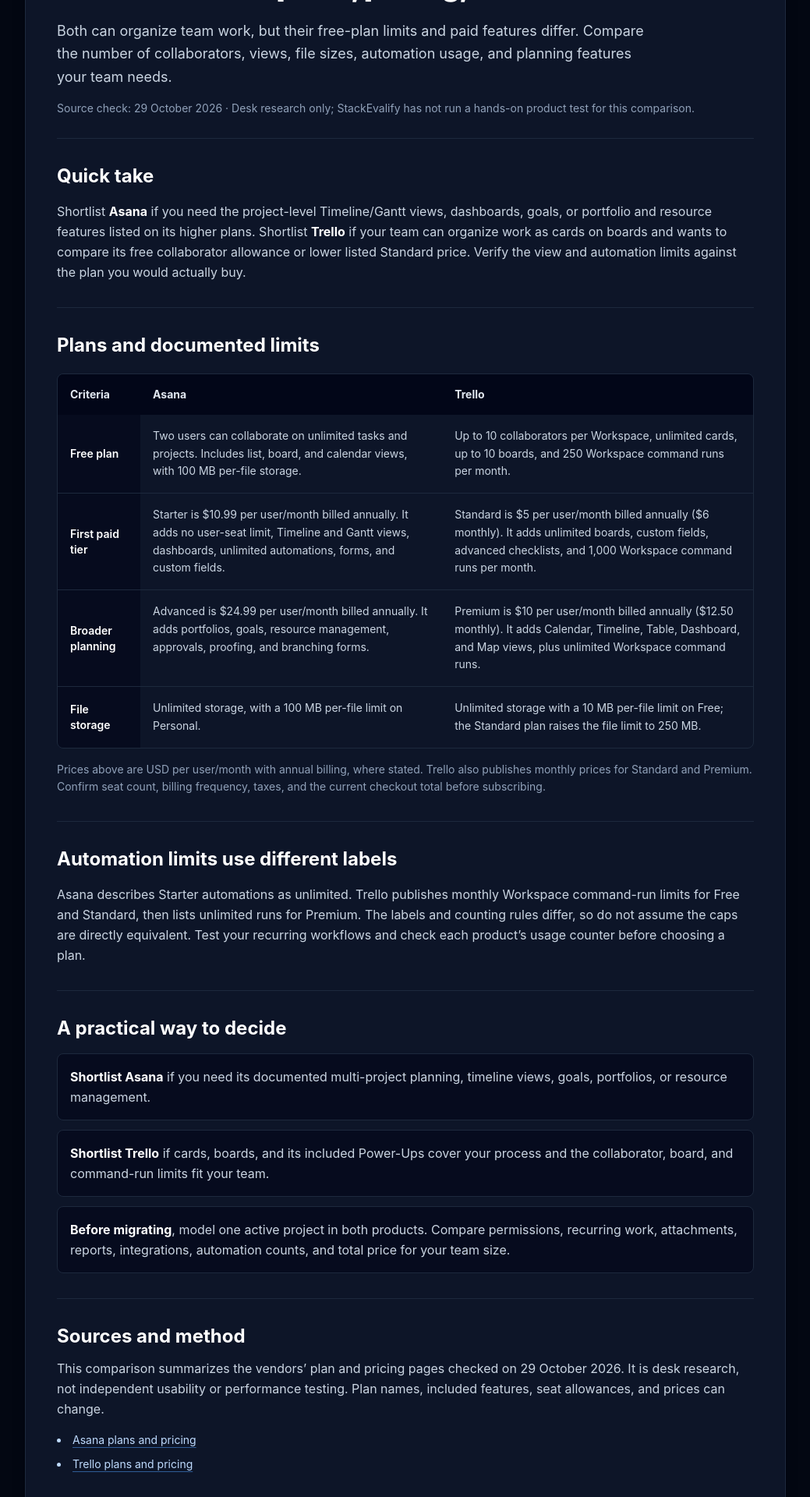
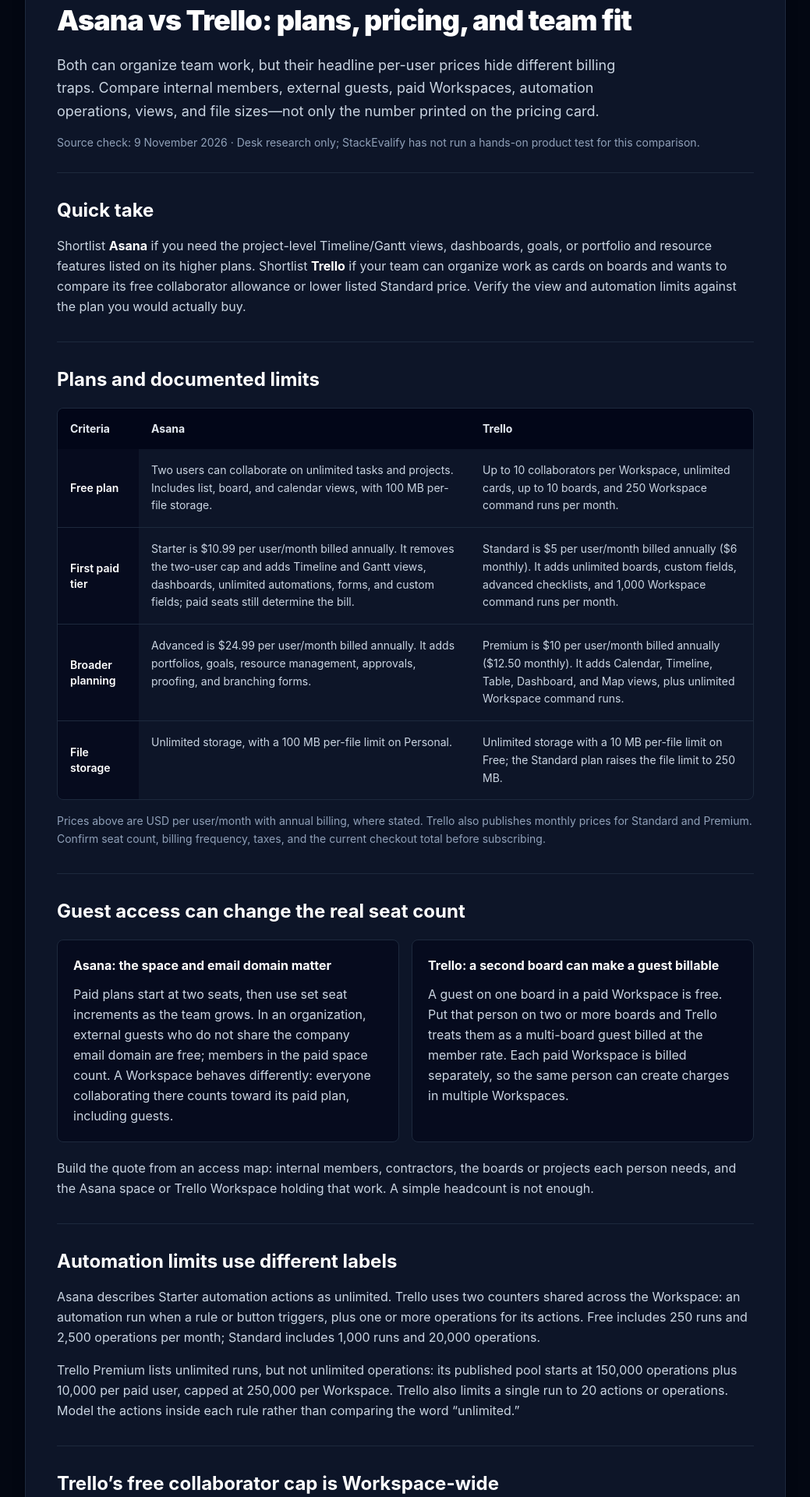
Before and after one commit to nguyenquocthieu231218-afk/b2b-hub, a Next.js app: page /asana-vs-trello in a window 1280 px wide. Shown: the part 520-2440 px from the top of the page at 78% size, without its empty margins (120-1159 px from the left). Built offline with nearby package versions, Linux system fonts and the light colour scheme.

Commit message:
Explain Asana and Trello billing limits (#11)
Clarify seat and guest billing, automation operation quotas, Free Workspace failure behavior, and source-check synchronization using current official vendor documentation.

```diff
--- a/app/asana-vs-trello/page.tsx
+++ b/app/asana-vs-trello/page.tsx
@@ -15,7 +15,7 @@ const comparisonRows = [
   },
   {
     label: 'First paid tier',
-    asana: 'Starter is $10.99 per user/month billed annually. It adds no user-seat limit, Timeline and Gantt views, dashboards, unlimited automations, forms, and custom fields.',
+    asana: 'Starter is $10.99 per user/month billed annually. It removes the two-user cap and adds Timeline and Gantt views, dashboards, unlimited automations, forms, and custom fields; paid seats still determine the bill.',
     trello: 'Standard is $5 per user/month billed annually ($6 monthly). It adds unlimited boards, custom fields, advanced checklists, and 1,000 Workspace command runs per month.',
   },
   {
@@ -40,10 +40,10 @@ export default function AsanaVsTrelloPage() {
             Asana vs Trello: plans, pricing, and team fit
           </h1>
           <p className="mt-5 max-w-3xl text-lg leading-relaxed text-slate-300">
-            Both can organize team work, but their free-plan limits and paid features differ. Compare the number of collaborators, views, file sizes, automation usage, and planning features your team needs.
+            Both can organize team work, but their headline per-user prices hide different billing traps. Compare internal members, external guests, paid Workspaces, automation operations, views, and file sizes—not only the number printed on the pricing card.
           </p>
           <p className="mt-4 text-sm text-slate-400">
-            Source check: <time dateTime="2026-10-29">29 October 2026</time> · Desk research only; StackEvalify has not run a hands-on product test for this comparison.
+            Source check: <time dateTime="2026-11-09">9 November 2026</time> · Desk research only; StackEvalify has not run a hands-on product test for this comparison.
           </p>
         </header>
 
@@ -58,7 +58,7 @@ export default function AsanaVsTrelloPage() {
           <h2 id="plan-details" className="text-2xl font-bold text-white">Plans and documented limits</h2>
           <div className="mt-5 hidden overflow-x-auto rounded-lg border border-slate-800 sm:block">
             <table className="w-full min-w-[42rem] border-collapse text-left text-sm">
-              <caption className="sr-only">Published Asana and Trello plan details checked on 29 October 2026</caption>
+              <caption className="sr-only">Published Asana and Trello plan details checked on 9 November 2026</caption>
               <thead className="bg-slate-950 text-slate-200">
                 <tr>
                   <th scope="col" className="p-4">Criteria</th>
@@ -99,10 +99,41 @@ export default function AsanaVsTrelloPage() {
           </p>
         </section>
 
+        <section aria-labelledby="access-billing" className="border-b border-slate-800 py-8">
+          <h2 id="access-billing" className="text-2xl font-bold text-white">Guest access can change the real seat count</h2>
+          <div className="mt-5 grid gap-4 md:grid-cols-2">
+            <article className="rounded-lg border border-slate-800 bg-slate-950/60 p-5">
+              <h3 className="font-bold text-white">Asana: the space and email domain matter</h3>
+              <p className="mt-3 leading-relaxed text-slate-300">
+                Paid plans start at two seats, then use set seat increments as the team grows. In an organization, external guests who do not share the company email domain are free; members in the paid space count. A Workspace behaves differently: everyone collaborating there counts toward its paid plan, including guests.
+              </p>
+            </article>
+            <article className="rounded-lg border border-slate-800 bg-slate-950/60 p-5">
+              <h3 className="font-bold text-white">Trello: a second board can make a guest billable</h3>
+              <p className="mt-3 leading-relaxed text-slate-300">
+                A guest on one board in a paid Workspace is free. Put that person on two or more boards and Trello treats them as a multi-board guest billed at the member rate. Each paid Workspace is billed separately, so the same person can create charges in multiple Workspaces.
+              </p>
+            </article>
+          </div>
+          <p className="mt-5 leading-relaxed text-slate-300">
+            Build the quote from an access map: internal members, contractors, the boards or projects each person needs, and the Asana space or Trello Workspace holding that work. A simple headcount is not enough.
+          </p>
+        </section>
+
         <section aria-labelledby="automation" className="border-b border-slate-800 py-8">
           <h2 id="automation" className="text-2xl font-bold text-white">Automation limits use different labels</h2>
           <p className="mt-4 leading-relaxed text-slate-300">
-            Asana describes Starter automations as unlimited. Trello publishes monthly Workspace command-run limits for Free and Standard, then lists unlimited runs for Premium. The labels and counting rules differ, so do not assume the caps are directly equivalent. Test your recurring workflows and check each product’s usage counter before choosing a plan.
+            Asana describes Starter automation actions as unlimited. Trello uses two counters shared across the Workspace: an automation run when a rule or button triggers, plus one or more operations for its actions. Free includes 250 runs and 2,500 operations per month; Standard includes 1,000 runs and 20,000 operations.
+          </p>
+          <p className="mt-4 leading-relaxed text-slate-300">
+            Trello Premium lists unlimited runs, but not unlimited operations: its published pool starts at 150,000 operations plus 10,000 per paid user, capped at 250,000 per Workspace. Trello also limits a single run to 20 actions or operations. Model the actions inside each rule rather than comparing the word “unlimited.”
+          </p>
+        </section>
+
+        <section aria-labelledby="free-plan-risk" className="border-b border-slate-800 py-8">
+          <h2 id="free-plan-risk" className="text-2xl font-bold text-white">Trello’s free collaborator cap is Workspace-wide</h2>
+          <p className="mt-4 leading-relaxed text-slate-300">
+            Trello counts Workspace members, board guests, and pending invitations toward the Free plan’s ten-collaborator limit. If the Workspace goes above the cap, its boards become view-only and its automations stop running until the collaborator count is reduced or the Workspace upgrades. A board with fewer than ten people can still be affected when other boards push the Workspace total over the limit.
           </p>
         </section>
 
@@ -118,11 +149,16 @@ export default function AsanaVsTrelloPage() {
         <section aria-labelledby="sources" className="pt-8">
           <h2 id="sources" className="text-2xl font-bold text-white">Sources and method</h2>
           <p className="mt-3 leading-relaxed text-slate-300">
-            This comparison summarizes the vendors’ plan and pricing pages checked on 29 October 2026. It is desk research, not independent usability or performance testing. Plan names, included features, seat allowances, and prices can change.
+            This comparison summarizes official plan, billing, guest, and automation documentation checked on 9 November 2026. It is desk research, not independent usability or performance testing. Plan names, included features, seat allowances, and prices can change.
           </p>
           <ul className="mt-4 list-inside list-disc space-y-2 text-sm leading-relaxed text-blue-200">
             <li><a className="underline decoration-blue-400/50 underline-offset-4 hover:text-white" href="https://asana.com/pricing" target="_blank" rel="noopener noreferrer">Asana plans and pricing</a></li>
+            <li><a className="underline decoration-blue-400/50 underline-offset-4 hover:text-white" href="https://help.asana.com/s/article/asana-subscriptions-and-pricing?language=en_US" target="_blank" rel="noopener noreferrer">Asana Help: seats, spaces, and guest billing</a></li>
+            <li><a className="underline decoration-blue-400/50 underline-offset-4 hover:text-white" href="https://help.asana.com/s/article/guests-faq" target="_blank" rel="noopener noreferrer">Asana Help: organization guest access</a></li>
             <li><a className="underline decoration-blue-400/50 underline-offset-4 hover:text-white" href="https://trello.com/pricing" target="_blank" rel="noopener noreferrer">Trello plans and pricing</a></li>
+            <li><a className="underline decoration-blue-400/50 underline-offset-4 hover:text-white" href="https://support.atlassian.com/trello/docs/how-billing-works-with-trello-premium-and-standard" target="_blank" rel="noopener noreferrer">Trello Help: member and multi-board guest billing</a></li>
+            <li><a className="underline decoration-blue-400/50 underline-offset-4 hover:text-white" href="https://support.atlassian.com/trello/docs/butler-quotas-and-limits/" target="_blank" rel="noopener noreferrer">Trello Help: automation runs and operation quotas</a></li>
+            <li><a className="underline decoration-blue-400/50 underline-offset-4 hover:text-white" href="https://support.atlassian.com/trello/docs/workspace-user-limit/" target="_blank" rel="noopener noreferrer">Trello Help: Free Workspace collaborator limit</a></li>
           </ul>
         </section>
       </article>
--- a/lib/comparisons.ts
+++ b/lib/comparisons.ts
@@ -2,6 +2,10 @@ const SOURCE_CHECKED_AT = '2026-10-29';
 const SOURCE_CHECKED_STATUS = 'Source checked · 29 Oct 2026';
 
 const sourceCheckOverrides: Record<string, { sourceCheckedAt: string; status: string }> = {
+  '/asana-vs-trello': {
+    sourceCheckedAt: '2026-11-09',
+    status: 'Source checked · 9 Nov 2026',
+  },
   '/clickup-vs-notion': {
     sourceCheckedAt: '2026-11-09',
     status: 'Source checked · 9 Nov 2026',
--- a/scripts/check-seo.mjs
+++ b/scripts/check-seo.mjs
@@ -30,6 +30,7 @@ function plainText(html) {
 }
 
 const comparisonSourceDates = new Map([
+  ['/asana-vs-trello', '2026-11-09'],
   ['/clickup-vs-notion', '2026-11-09'],
   ['/clickup-vs-monday', '2026-11-09'],
   ['/hubspot-vs-salesforce', '2026-11-09'],
```
Also changed, not shown: 1 other file (tests, documents, lock files or other folders).
